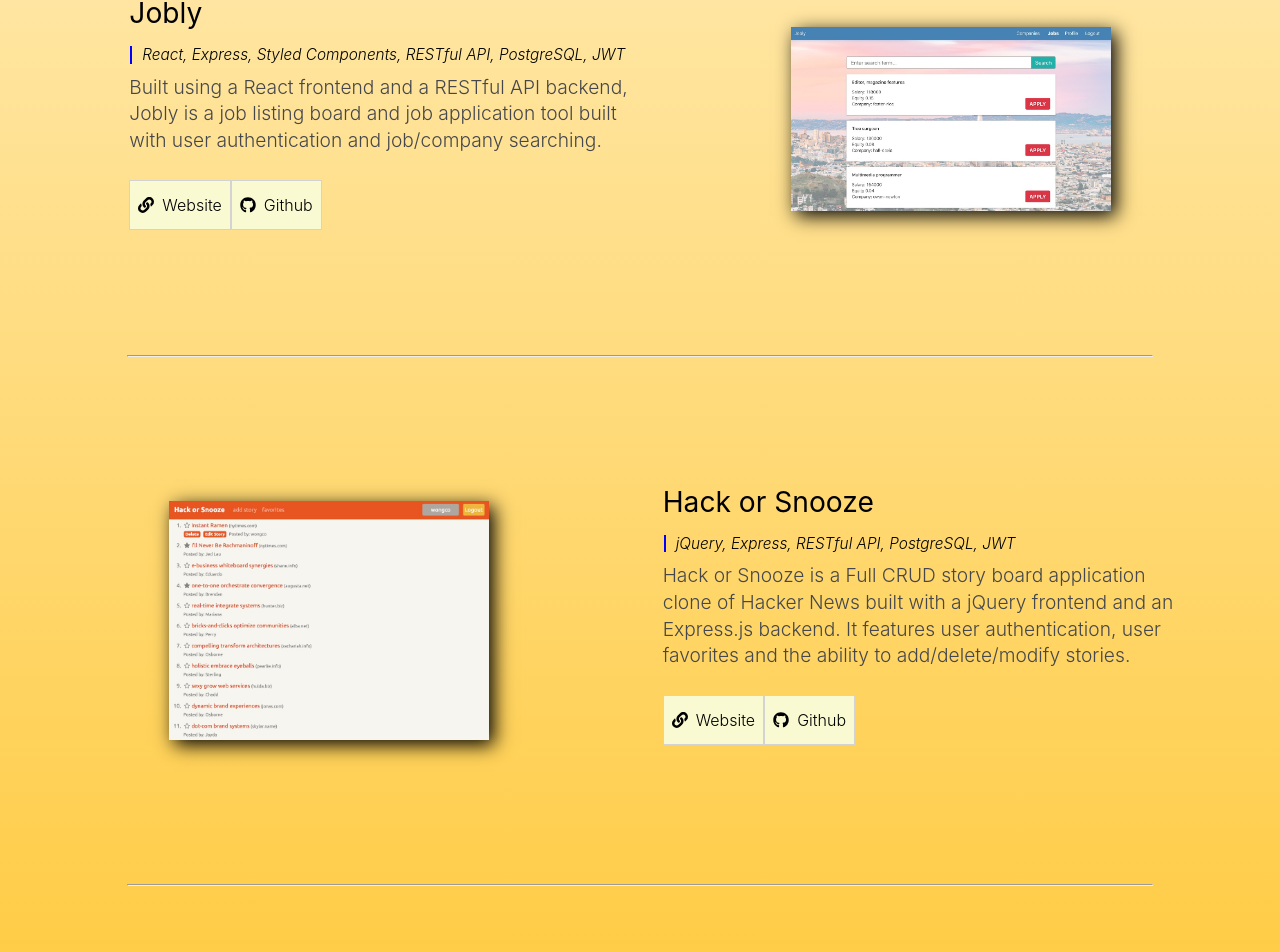
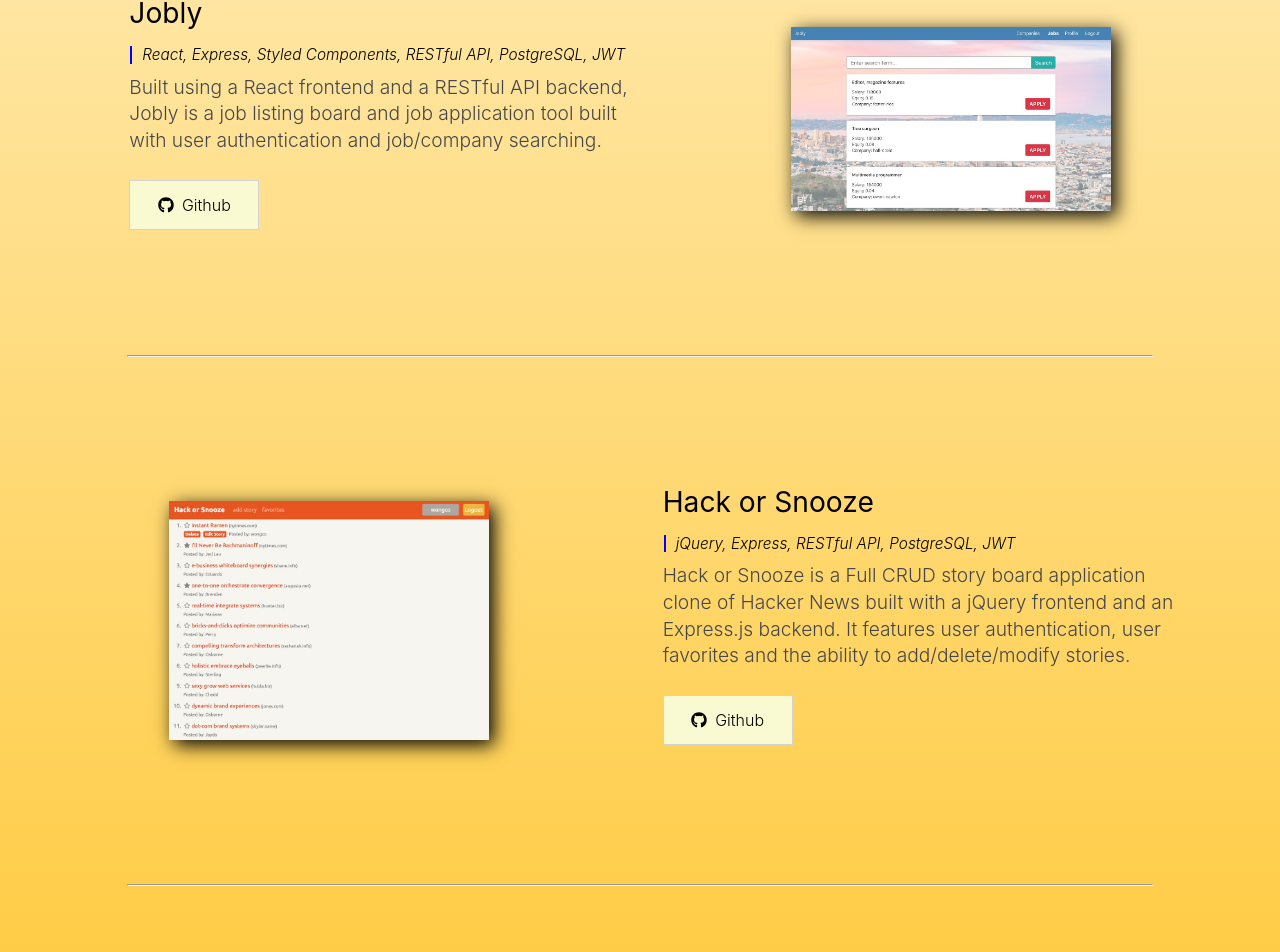
Before and after one commit to wongco/wongco-react-ts, a React (Create React App) app: page / in a window 1280 px wide. Shown: the part 985-1937 px from the top of the page. Built offline with nearby package versions, Linux system fonts and the light colour scheme; no server answers.

Commit message:
clean up old links

```diff
--- a/src/components/molecules/PortfolioButtons/index.tsx
+++ b/src/components/molecules/PortfolioButtons/index.tsx
@@ -51,7 +51,7 @@ const StyledDetailsTab = styled.div`
 `;
 
 const PortfolioButtons: React.SFC<PortfolioButtonProps> = props => {
-  const { apple, link, githubLink } = props;
+  const { apple, githubLink } = props;
   return (
     <StyledDetailsContainer>
       {apple && (
@@ -59,14 +59,6 @@ const PortfolioButtons: React.SFC<PortfolioButtonProps> = props => {
           <StyledDetailsTab>
             <FontAwesomeIcon icon={faApple} size={'1x'} />
             <StyledLinkText>App Store</StyledLinkText>
-          </StyledDetailsTab>
-        </StyledLink>
-      )}
-      {link && (
-        <StyledLink href={link}>
-          <StyledDetailsTab>
-            <FontAwesomeIcon icon={faLink} size={'1x'} style={{ padding: '0' }} />
-            <StyledLinkText>Website</StyledLinkText>
           </StyledDetailsTab>
         </StyledLink>
       )}
--- a/src/components/pages/App.tsx
+++ b/src/components/pages/App.tsx
@@ -9,19 +9,10 @@ import Contact from '../organisms/Contact';
 import Navbar from '../organisms/Navbar';
 import Portfolio from '../organisms/Portfolio';
 
-const HACK_OR_SNOOZE_API = 'https://hack-or-snooze-api.herokuapp.com/';
-const JOBLY_FRONTEND = 'https://jobly-wongco.herokuapp.com/';
-const JOBLY_BACKEND_API = 'https://jobly-api-wongco.herokuapp.com/';
-
 const StyledApp = styled.div`
   background: linear-gradient(to bottom, white, #ffb900);
 `;
 class App extends Component {
-  public async componentDidMount() {
-    axios.get(HACK_OR_SNOOZE_API);
-    axios.get(JOBLY_FRONTEND);
-    axios.get(JOBLY_BACKEND_API);
-  }
   public render() {
     return (
       <StyledApp id="top">
```
Also changed, not shown: src/components/organisms/Portfolio/index.tsx (+0 -9 lines).
